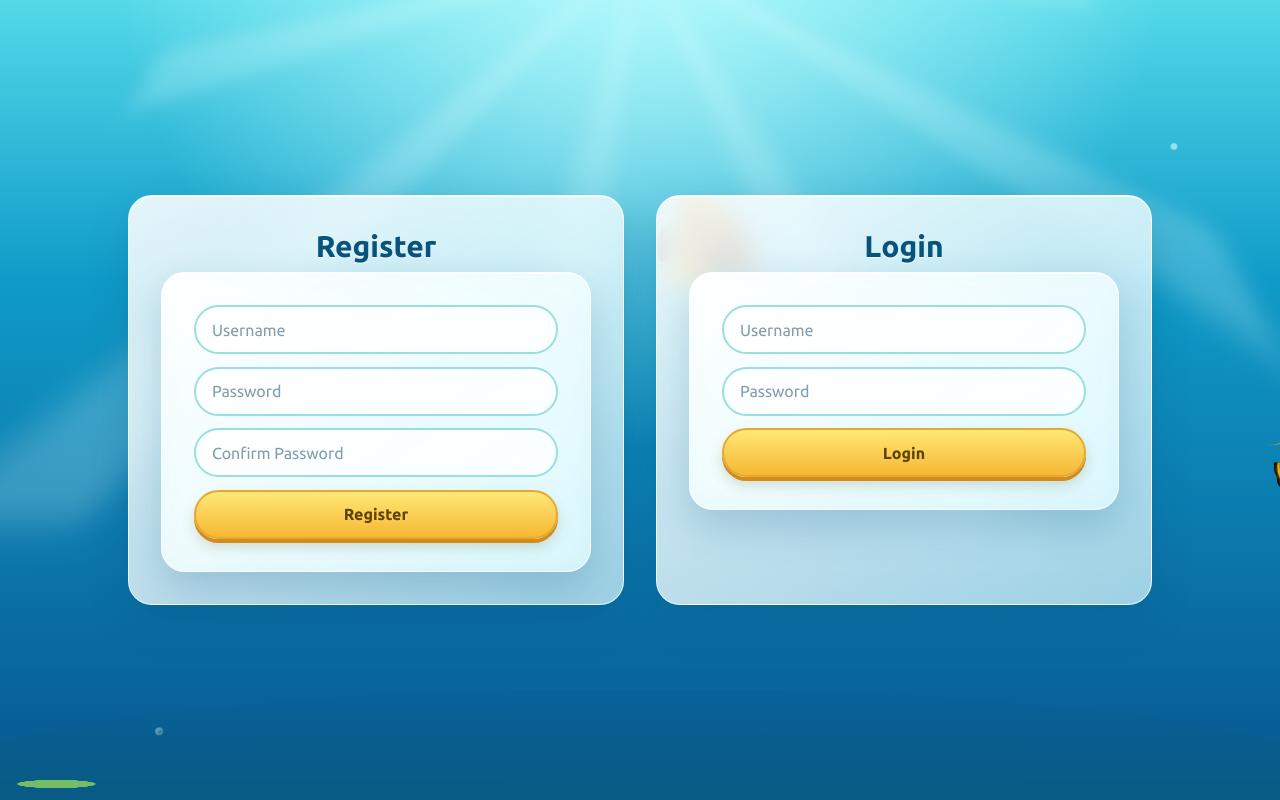
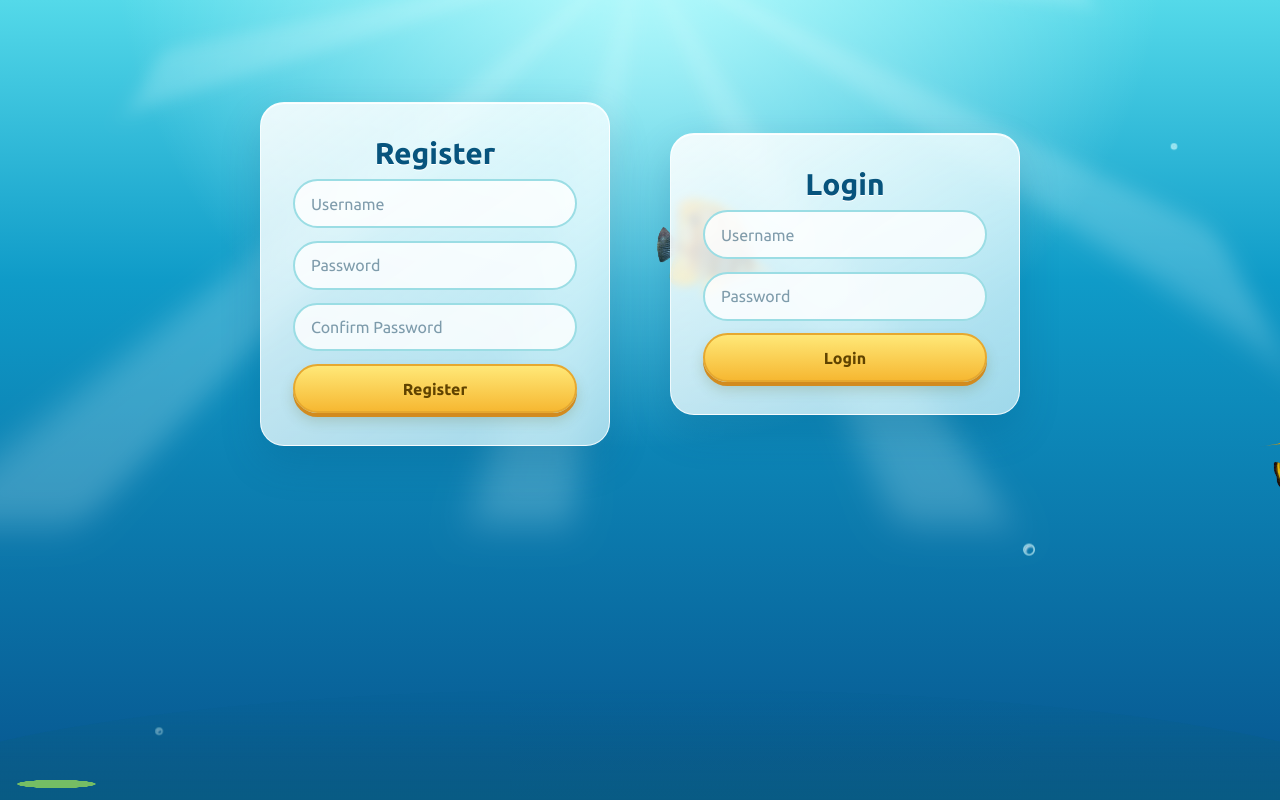
Before and after one commit to dreamfunicular/hacknc2026, a Next.js app in the folder website/: page / in a window 1280 px wide. Built offline with nearby package versions, Linux system fonts and the light colour scheme; no server answers; what pocketbase would draw is missing.

Commit message:
add styling

```diff
--- a/website/src/app/dashboard/page.jsx
+++ b/website/src/app/dashboard/page.jsx
@@ -8,7 +8,7 @@ import UserInfo from "@/components/user_info";
 export default function DashboardPage() {
 
     return (
-        <div className="">
+        <div className="bordered_div">
             <div className="flex flex-row h-2/3">
                 <div className="w-1/2">
                     <UserInfo/>
--- a/website/src/app/globals.css
+++ b/website/src/app/globals.css
@@ -41,12 +41,12 @@ body {
   padding: clamp(2rem, 8vw, 7rem) clamp(1rem, 5vw, 4rem);
 }
 
-.site-content:has(> div + div) {
-  display: grid;
-  grid-template-columns: repeat(2, minmax(0, 1fr));
-  align-content: center;
-  gap: clamp(1rem, 4vw, 2rem);
-}
+/*.site-content:has(> div + div) {*/
+/*  display: grid;*/
+/*  grid-template-columns: repeat(2, minmax(0, 1fr));*/
+/*  align-content: center;*/
+/*  gap: clamp(1rem, 4vw, 2rem);*/
+/*}*/
 
 .ocean-scene {
   position: fixed;
@@ -131,13 +131,14 @@ h1, h2, h3 {
   text-shadow: 0 1px 0 #fff;
 }
 
-form, .site-content > div {
+/*form, .site-content > div */
+.bordered_div {
   padding: clamp(1.25rem, 3vw, 2rem);
   border: 1px solid rgba(255, 255, 255, 0.8);
   border-radius: 1.5rem;
   background: linear-gradient(145deg, rgba(255, 255, 255, 0.88), rgba(221, 250, 255, 0.7));
   box-shadow: 0 1rem 2.5rem rgba(0, 75, 120, 0.2), inset 0 1px rgba(255, 255, 255, 0.95);
-  backdrop-filter: blur(12px);
+  backdrop-filter: blur(4px);
 }
 
 form {
--- a/website/src/app/page.js
+++ b/website/src/app/page.js
@@ -4,8 +4,11 @@ import LoginComponent from "@/components/LoginComponent";
 export default function Home() {
   return (
     <>
-        <RegistrationComponent />
-        <LoginComponent />
+        <div className={"flex flex-row items-center justify-center gap-15"}>
+            <RegistrationComponent />
+            <LoginComponent />
+        </div>
+
     </>
   );
 }
--- a/website/src/components/LoginComponent.jsx
+++ b/website/src/components/LoginComponent.jsx
@@ -24,7 +24,7 @@ export default function LoginComponent() {
     }
 
     return (
-        <div className="text-center">
+        <div className="text-center bordered_div">
             <h1 className={"text-3xl font-bold mb-2"}>Login</h1>
             <form onSubmit={handleSubmit}>
                 <input type="text" id="username" name="username" placeholder="Username" />
--- a/website/src/components/RegistrationComponent.jsx
+++ b/website/src/components/RegistrationComponent.jsx
@@ -17,7 +17,7 @@ export default function RegistrationComponent() {
     }
 
     return (
-        <div className="text-center">
+        <div className="text-center bordered_div">
             <h1 className={"text-3xl font-bold mb-2"}>Register</h1>
             <form onSubmit={handleSubmit}>
                 <input type="text" id="username" name="username" placeholder="Username" />
```
